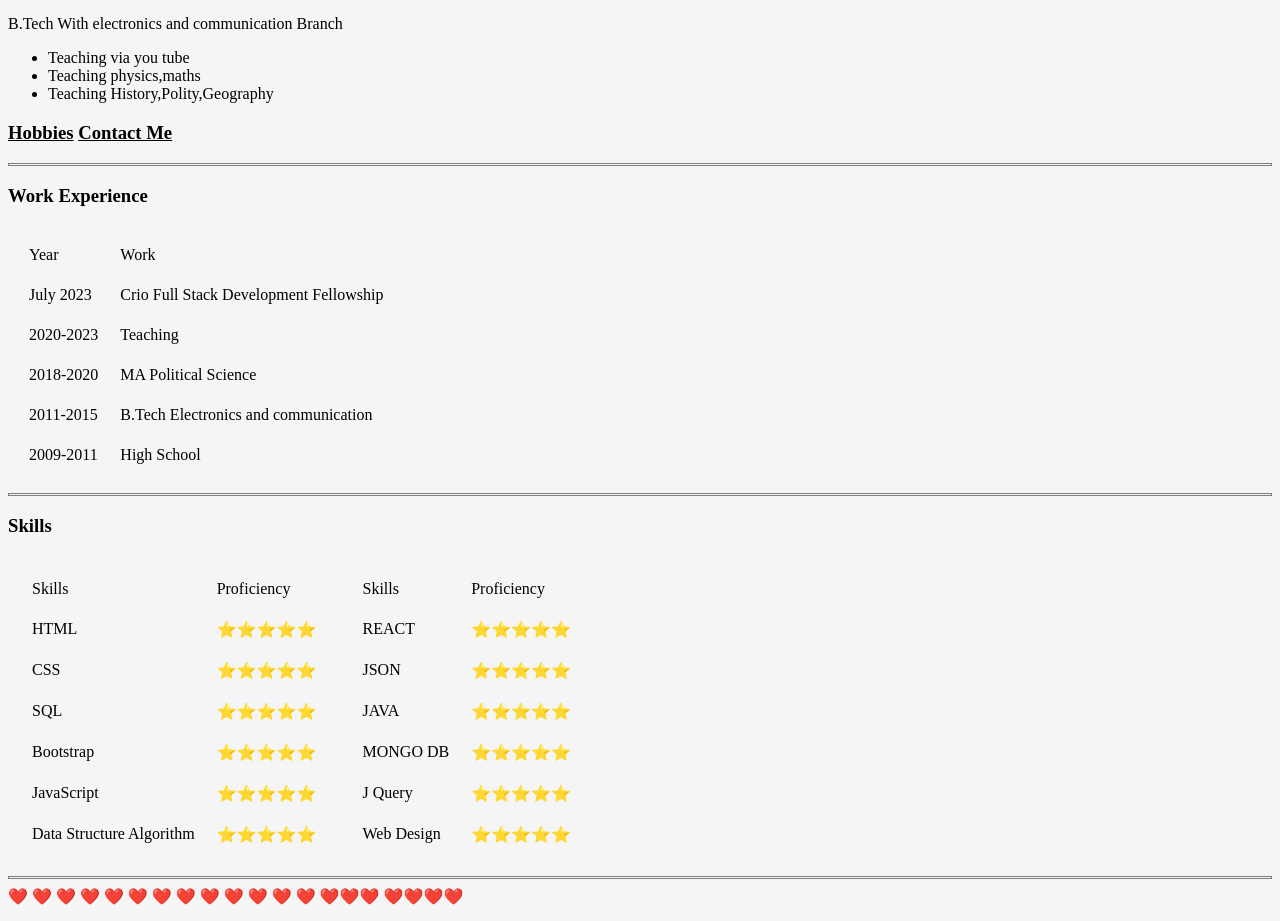
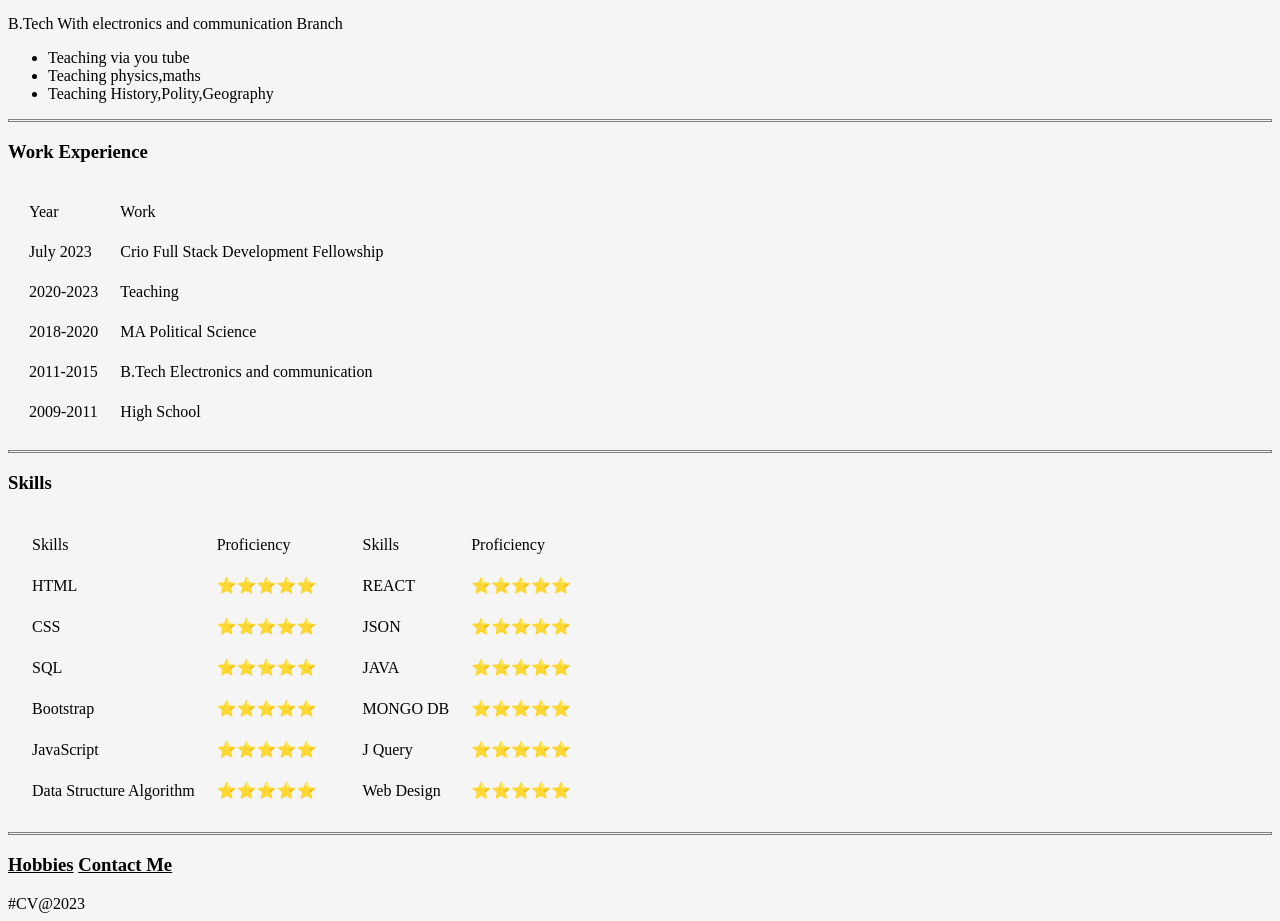
Before and after one commit to bijlwan07ankit/cv, a plain HTML site: page index.html in a window 1280 px wide. Shown: the part 309-1230 px from the top of the page. Drawn offline with Linux system fonts and the light colour scheme.

Commit message:
Update index.html
aligning footer

```diff
--- a/index.html
+++ b/index.html
@@ -35,8 +35,7 @@
     <li> Teaching History,Polity,Geography </li>
 </ul>
 </p>
-<h3><a href="hobbies.html">Hobbies</a>
-<a href="contact.html">Contact Me</a></h3>
+
 
 <hr size="3" noshade>
 
@@ -154,43 +153,10 @@
 
 </body>
 
+<footer>
+<h3><a href="hobbies.html">Hobbies</a>
+<a href="contact.html">Contact Me</a></h3>
+#CV@2023
 
-
-
-
-
-
-
-
-
-
-
-
-
-
-
-
-
-
-
-
-
-
-
-
-
-
-
-
-
-
-
-
-<footer>
-
-❤️  ❤️       ❤️     ❤️
-❤️  ❤️       ❤️     ❤️
-❤️  ❤️       ❤️     ❤️
-❤️  ❤️❤️❤️  ❤️❤️❤️❤️
 </footer>
 </html>
```
